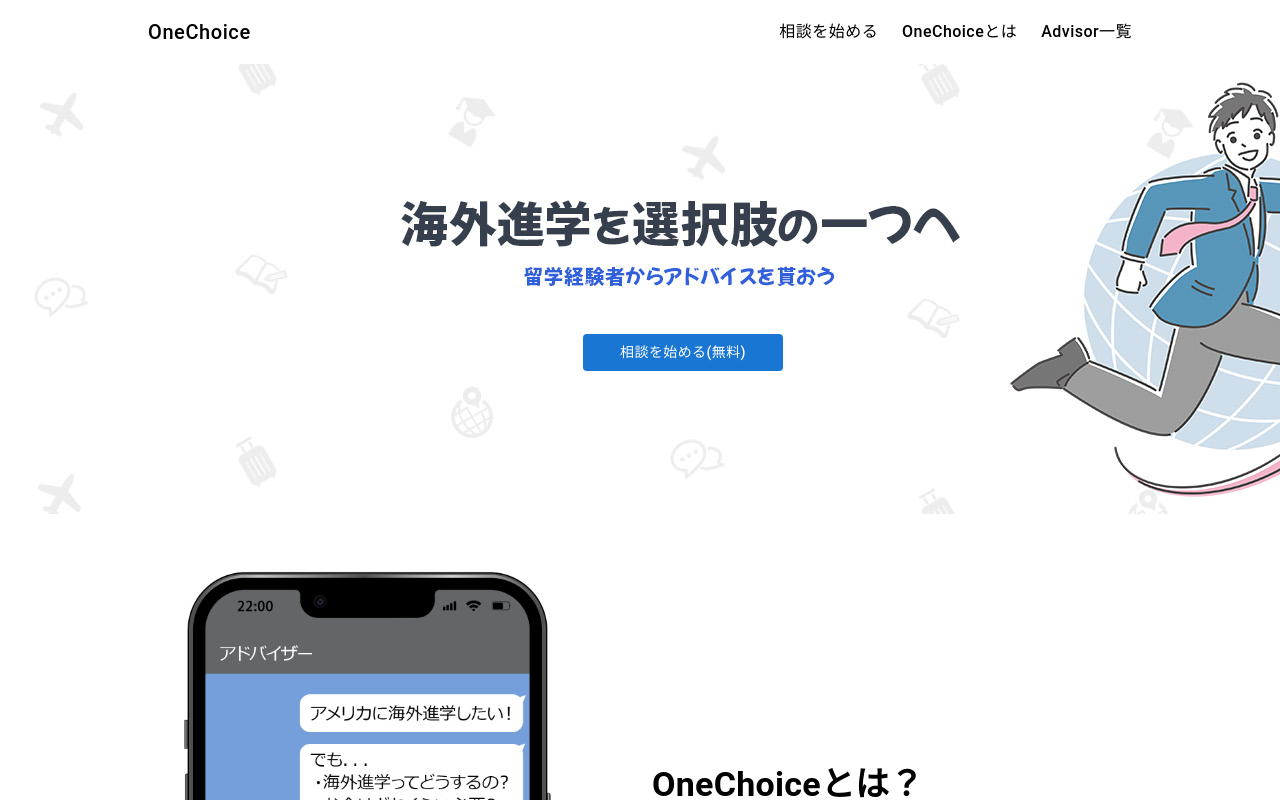
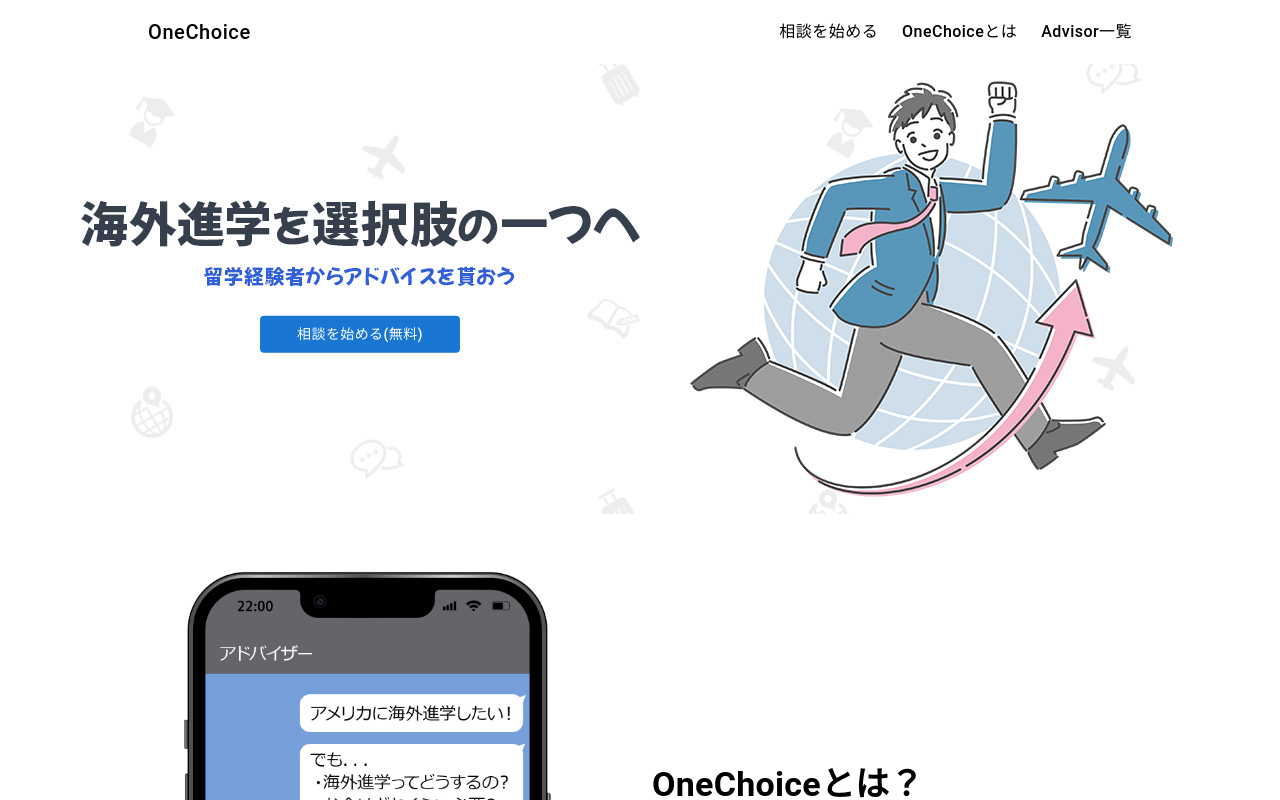
Before and after one commit to RyugaMisono/OneChoice, a React (Create React App) app in the folder client/: page / in a window 1280 px wide. Shown: the top 800 px of the page. Built offline with nearby package versions, Linux system fonts and the light colour scheme.

Commit message:
make top-bar responsible

```diff
--- a/client/src/styles/TopBar.css
+++ b/client/src/styles/TopBar.css
@@ -4,9 +4,12 @@
     width: 100%;
     height: 450px;
     background-image: url("../../img/topBar.jpg");
+    background-position: center;
 }
 
 .button{
-    top: 270px;
-    left: 583px;
+    position: absolute;
+    top: 60%;
+    left: 50%;
+    transform: translate(-190%, -50%);
 }
```
